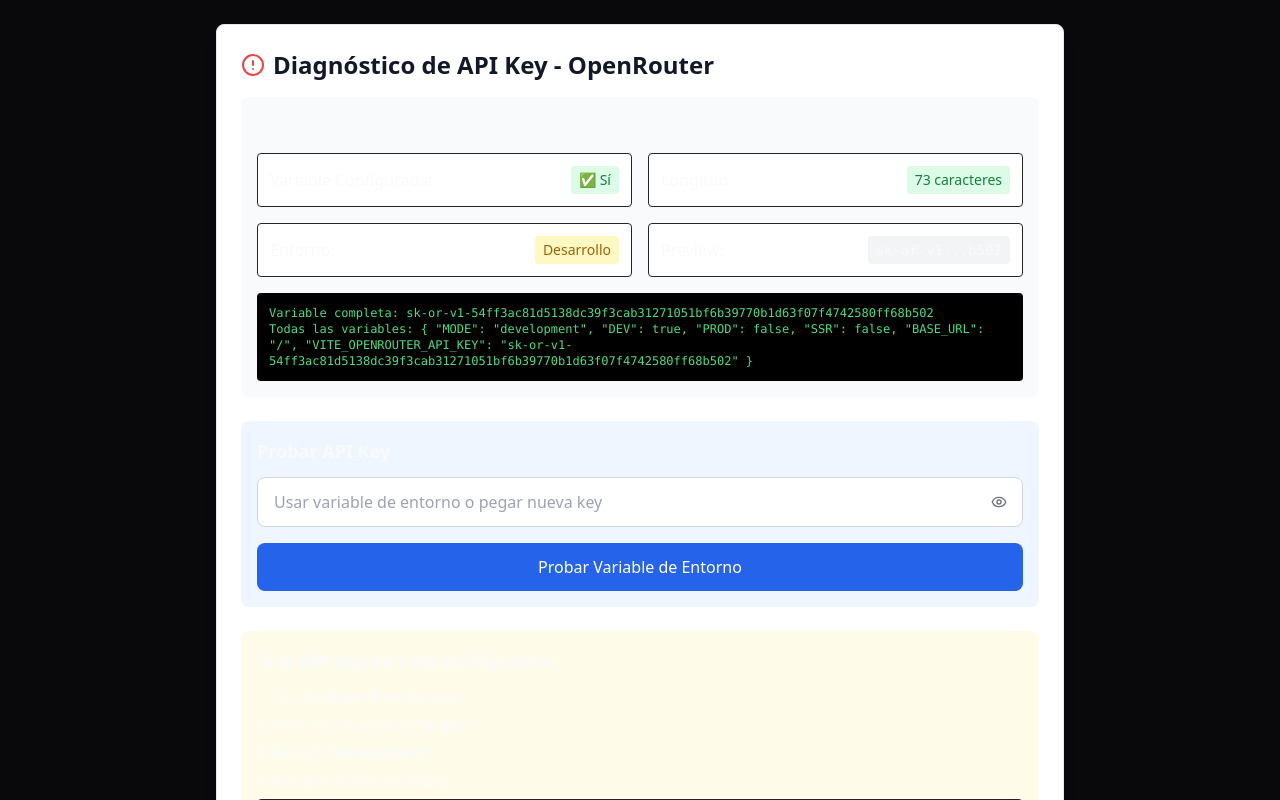
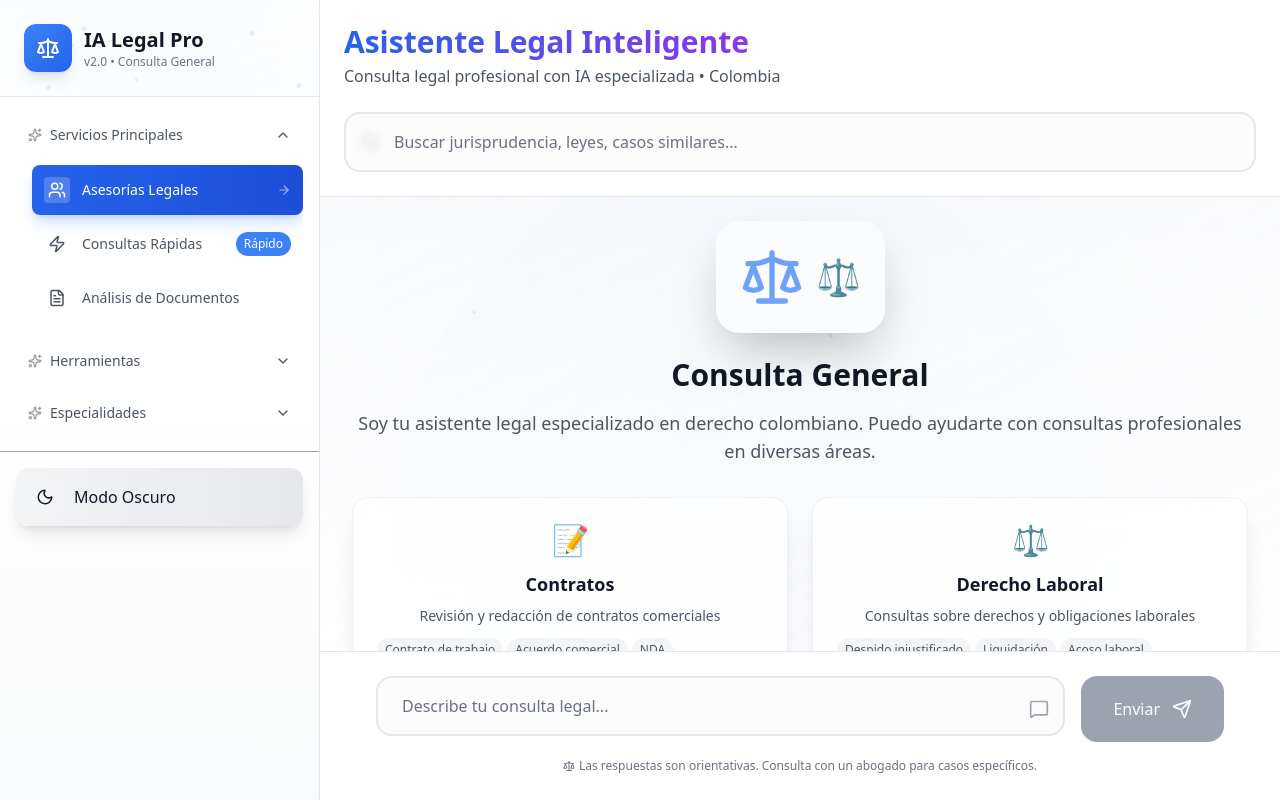
Before and after one commit to sebastianmunoz888/IA, a React (Vite) app: page / in a window 1280 px wide. Shown: the top 800 px of the page. Built offline with nearby package versions, Linux system fonts and the light colour scheme.

Commit message:
Update App.jsx

```diff
--- a/src/App.jsx
+++ b/src/App.jsx
@@ -892,9 +892,9 @@
     }
   }, [currentConsultationType]);
 
-  return <APIDebugChecker />;
 
- /** return (
+
+  return (
     <div className={`h-screen flex overflow-hidden ${
       isDark ? 'bg-slate-900 text-white' : 'bg-gray-50 text-gray-900'
     } transition-colors duration-300`}>
@@ -918,5 +918,5 @@
         />
       </main>
     </div>
-  );*/
+  );
 }
```
